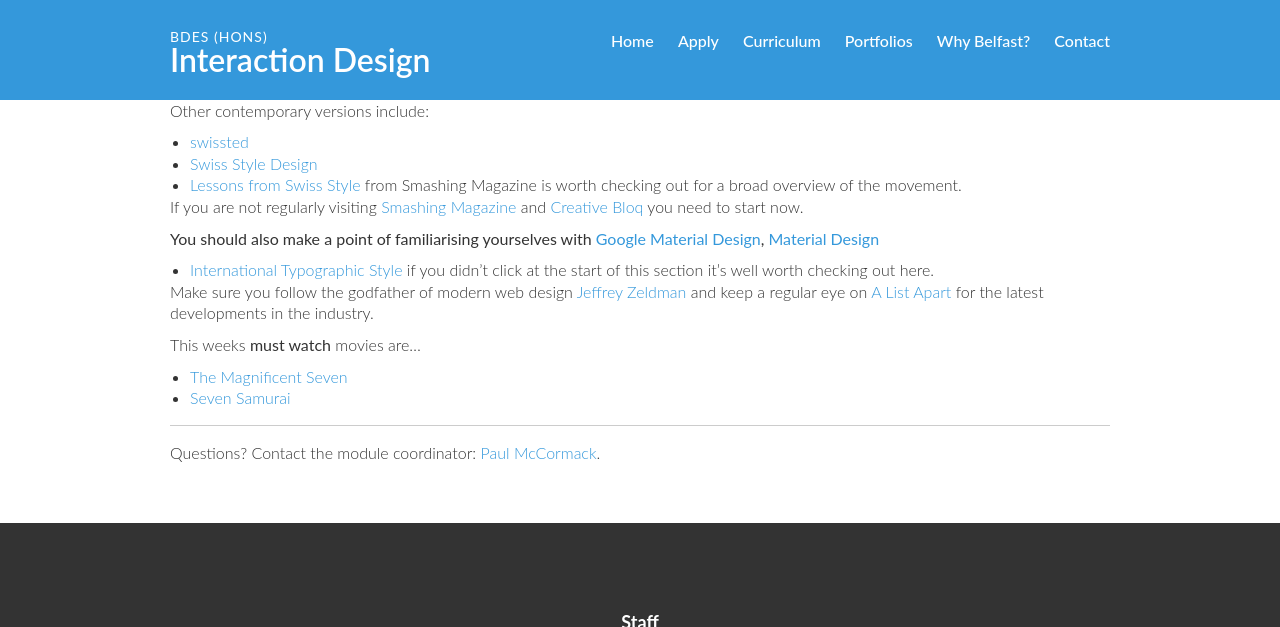
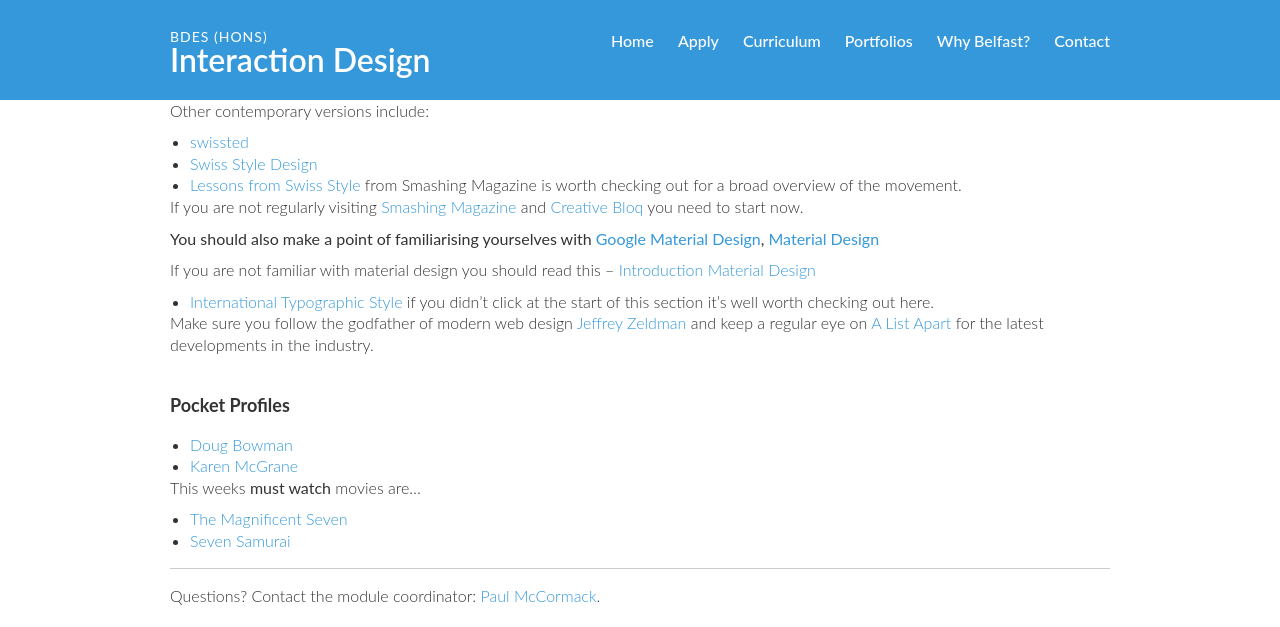
Before and after one commit to ixdbelfast/ixdbelfast.github.io, a Jekyll site: the page built from modules/IXD102/IXD102.md, in a window 1280 px wide and 900 px high, scrolled down 11490 px, cut to the strip 0-627 px from the top of the window. Built offline with Jekyll 4.4.1, drawn with Linux system fonts in a browser that asks for light colours; our own code applies the rules of GitHub Pages for plain Markdown files.

Commit message:
Updated IXD102 content

```diff
--- a/modules/IXD102/IXD102.md
+++ b/modules/IXD102/IXD102.md
@@ -459,9 +459,15 @@
 
 **You should also make a point of familiarising yourselves with [Google Material Design](https://material.google.com/), [Material Design](https://material.io/design)**
 
+If you are not familiar with material design you should read this – [Introduction Material Design](https://envato.com/blog/introduction-material-design)
+
 - [International Typographic Style](http://vanseodesign.com/web-design/swiss-design) if you didn’t click at the start of this section it’s well worth checking out here.
 
 Make sure you follow the godfather of modern web design [Jeffrey Zeldman](http://www.zeldman.com/) and keep a regular eye on [A List Apart](http://alistapart.com/) for the latest developments in the industry.
+
+#### Pocket Profiles
+- [Doug Bowman](https://stopdesign.com)
+- [Karen McGrane](http://karenmcgrane.com)
 
 This weeks **must watch** movies are…
 - [The Magnificent Seven](http://www.imdb.com/title/tt0054047)
```
